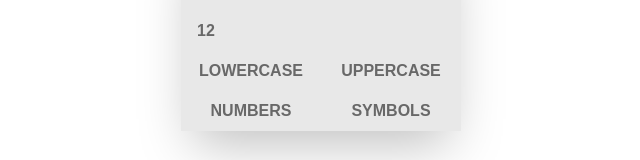
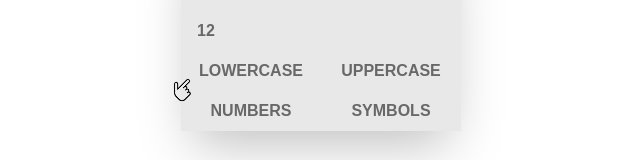
Before and after one commit to gusthv/password-generator, a React (Vite) app: page / in a window 1280 px wide. Shown: the part 371-531 px from the top of the page, without its empty margins (319-959 px from the left). Built offline with nearby package versions, Linux system fonts and the light colour scheme.

Commit message:
added styling

```diff
--- a/src/App.tsx
+++ b/src/App.tsx
@@ -1,5 +1,6 @@
 import { useState, useEffect } from "react";
 import { Button, Parameters } from "./components";
+
 type ParameterTypes = {
   lowercase: boolean;
   uppercase: boolean;
--- /dev/null
+++ b/src/assets/index.ts
@@ -0,0 +1,3 @@
+import clickIcon from "./click.gif";
+
+export { clickIcon };
--- a/src/components/Parameters.tsx
+++ b/src/components/Parameters.tsx
@@ -1,4 +1,5 @@
-import React from "react";
+import React, { useState } from "react";
+import { clickIcon } from "../assets";
 
 type ParameterProps = {
   parameters: Record<string, boolean>;
@@ -6,8 +7,11 @@ type ParameterProps = {
 };
 
 const Parameters: React.FC<ParameterProps> = ({ parameters, onClick }) => {
+  const [clicked, setClicked] = useState<boolean>(false);
+
   const handleParameterSelection = (parameter: string) => {
     onClick(parameter);
+    setClicked(true);
   };
 
   return (
@@ -26,6 +30,12 @@ const Parameters: React.FC<ParameterProps> = ({ parameters, onClick }) => {
             {parameter.toUpperCase()}
           </p>
         ))}
+        <img
+          src={clickIcon}
+          className={`${
+            !clicked ? "visible" : "hidden"
+          } w-6 h-6 absolute mt-6 ml-[-10px] rotate-45 animate-resize`}
+        />
       </div>
     </div>
   );
--- a/src/index.css
+++ b/src/index.css
@@ -7,3 +7,22 @@
   font-weight: 700;
   font-style: normal;
 }
+
+@keyframes resize {
+  0% {
+    width: 1.5rem;
+    height: 1.5rem;
+  }
+  50% {
+    width: 2rem;
+    height: 2rem;
+  }
+  100% {
+    width: 1.5rem;
+    height: 1.5rem;
+  }
+}
+
+.animate-resize {
+  animation: resize 2s infinite;
+}
```
Also changed, not shown: src/assets/click.gif (added).
